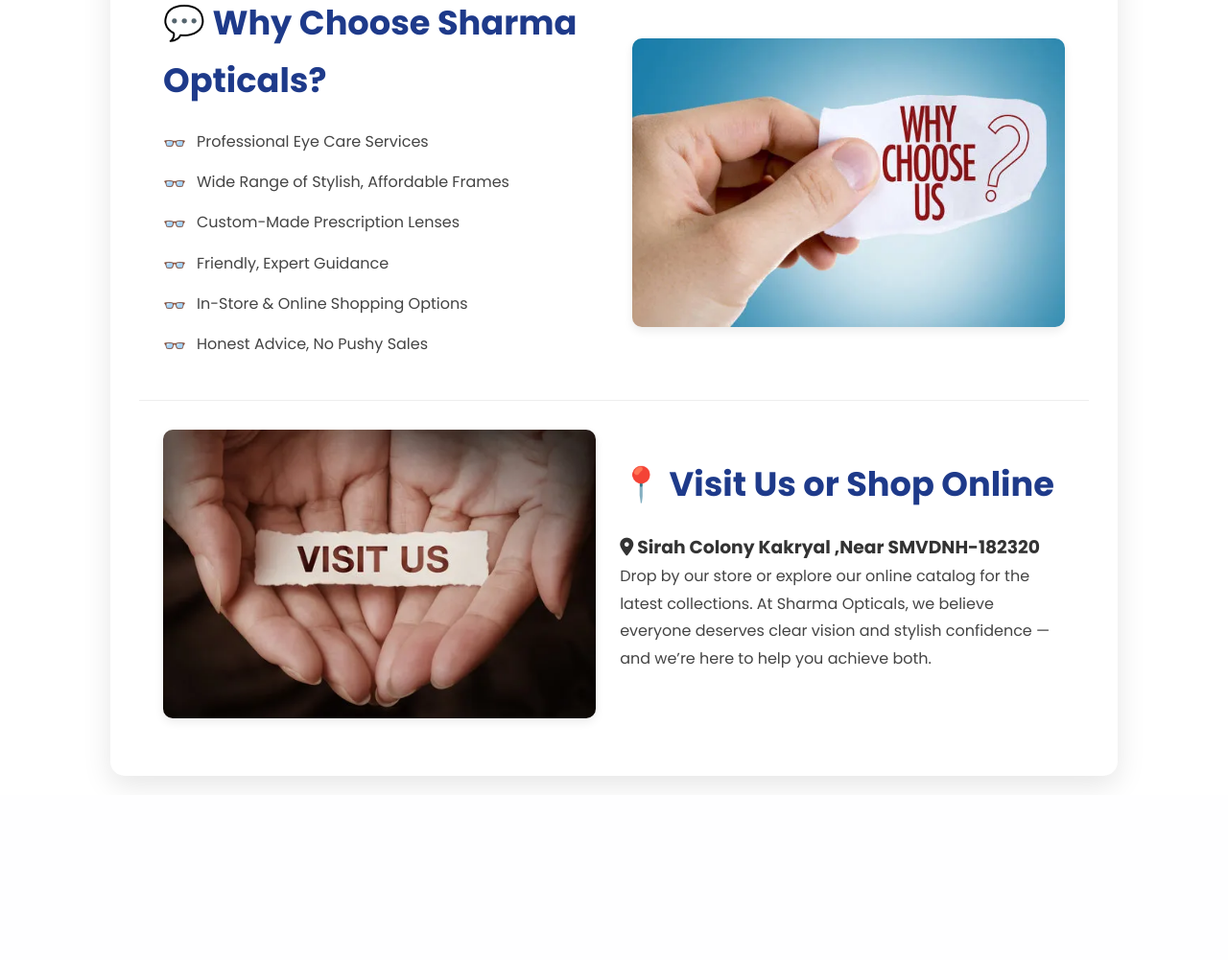
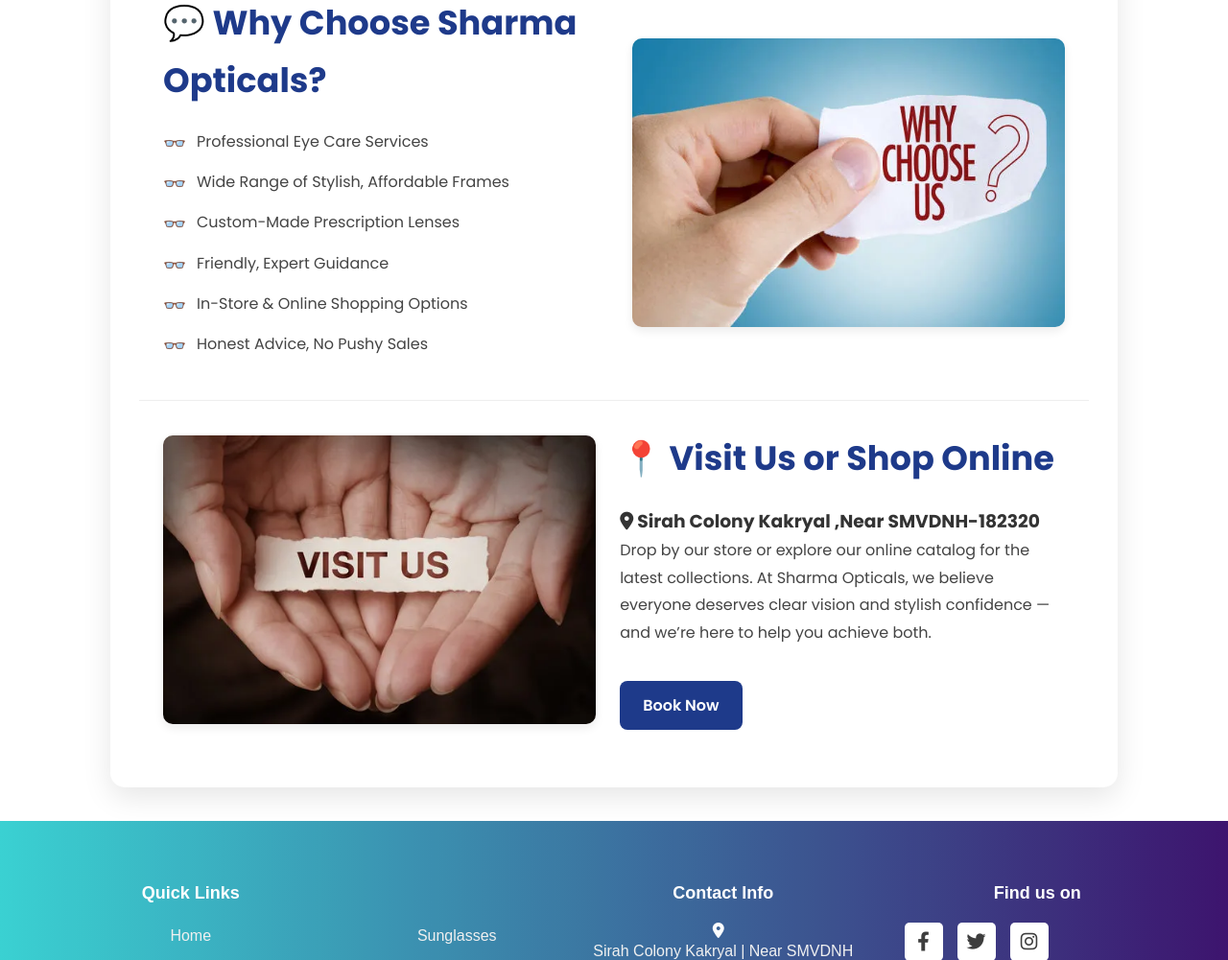
Before and after one commit to Priya04sharma/Optical_website, a Django app: page /aboutdetails/ in a window 1280 px wide. Shown: the part 1528-2529 px from the top of the page at 96% size. Before the commit the page ends 2347 px from the top, so only its background shows below. Run offline with Django 3.2, Linux system fonts and the light colour scheme.

Commit message:
Done footer in book page

```diff
--- a/ecommerce/shop/templates/shop/about.html
+++ b/ecommerce/shop/templates/shop/about.html
@@ -119,7 +119,7 @@
     }
   }
 </style>
-
+{% include 'shop/navbar.html' %}
 <section class="about-us-section">
   <div class="container">
     <div class="text-content">
--- a/ecommerce/shop/templates/shop/aboutdetails.html
+++ b/ecommerce/shop/templates/shop/aboutdetails.html
@@ -1,4 +1,7 @@
+
 {% load static %}
+
+
 <link
   rel="stylesheet"
   href="https://cdnjs.cloudflare.com/ajax/libs/font-awesome/6.4.2/css/all.min.css"
@@ -154,6 +157,22 @@
     margin-top: 35px; /* Reduced margin above footer */
     opacity: 0.95;
   }
+  .book-button {
+  display: inline-block;
+  margin-top: 15px;
+  padding: 12px 24px;
+  background-color: #1e3a8a;
+  color: #fff;
+  border-radius: 8px;
+  text-decoration: none;
+  font-weight: 600;
+  transition: background-color 0.3s ease;
+}
+
+.book-button:hover {
+  background-color: #3b82f6;
+}
+
 
   @media (max-width: 768px) {
     header h1 {
@@ -257,6 +276,8 @@
       <h2>📍 Visit Us or Shop Online</h2>
       <h3><i class="fas fa-map-marker-alt"></i> Sirah Colony Kakryal ,Near SMVDNH-182320</h3>
       <p>Drop by our store or explore our online catalog for the latest collections. At Sharma Opticals, we believe everyone deserves clear vision and stylish confidence — and we’re here to help you achieve both.</p>
+      <a href="{% url 'shop:appointment' %}" class="book-button">Book Now</a>
     </div>
   </div>
 </div>
+{% include 'shop/footer.html' %}
--- a/ecommerce/shop/templates/shop/appointment.html
+++ b/ecommerce/shop/templates/shop/appointment.html
@@ -17,7 +17,7 @@
   <style>
     body {
       font-family: 'Poppins', sans-serif;
-      background: linear-gradient(to bottom, #00ffff 0%, #0033cc 100%);
+      background: linear-gradient(to bottom, #dff3f3 0%, #0033cc 100%);
       margin: 0;
       padding: 0;
     }
@@ -72,7 +72,7 @@
     }
 
     .submit-button {
-      background-color: #007bff;
+      background: linear-gradient(to right, #30CFD0, #330867);
       color: white;
       padding: 12px 20px;
       border: none;
@@ -178,8 +178,8 @@
     {% endif %}
   </div>
 
-  {% include 'shop/footer.html' %}
 
+ {% include 'shop/footer.html' %}
   <!-- Bootstrap and jQuery Scripts -->
   <script src="https://ajax.googleapis.com/ajax/libs/jquery/3.6.0/jquery.min.js"></script>
   <script src="https://maxcdn.bootstrapcdn.com/bootstrap/3.4.1/js/bootstrap.min.js"></script>
```
